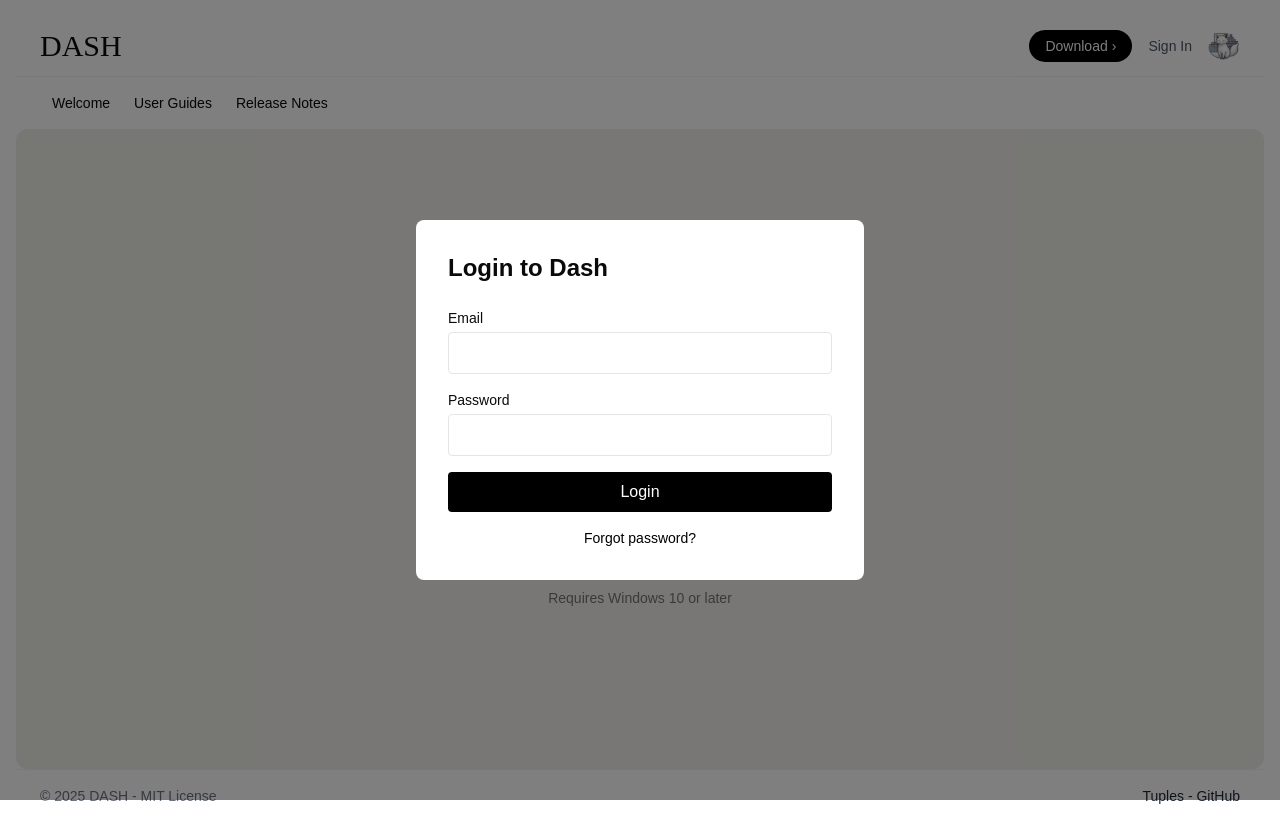
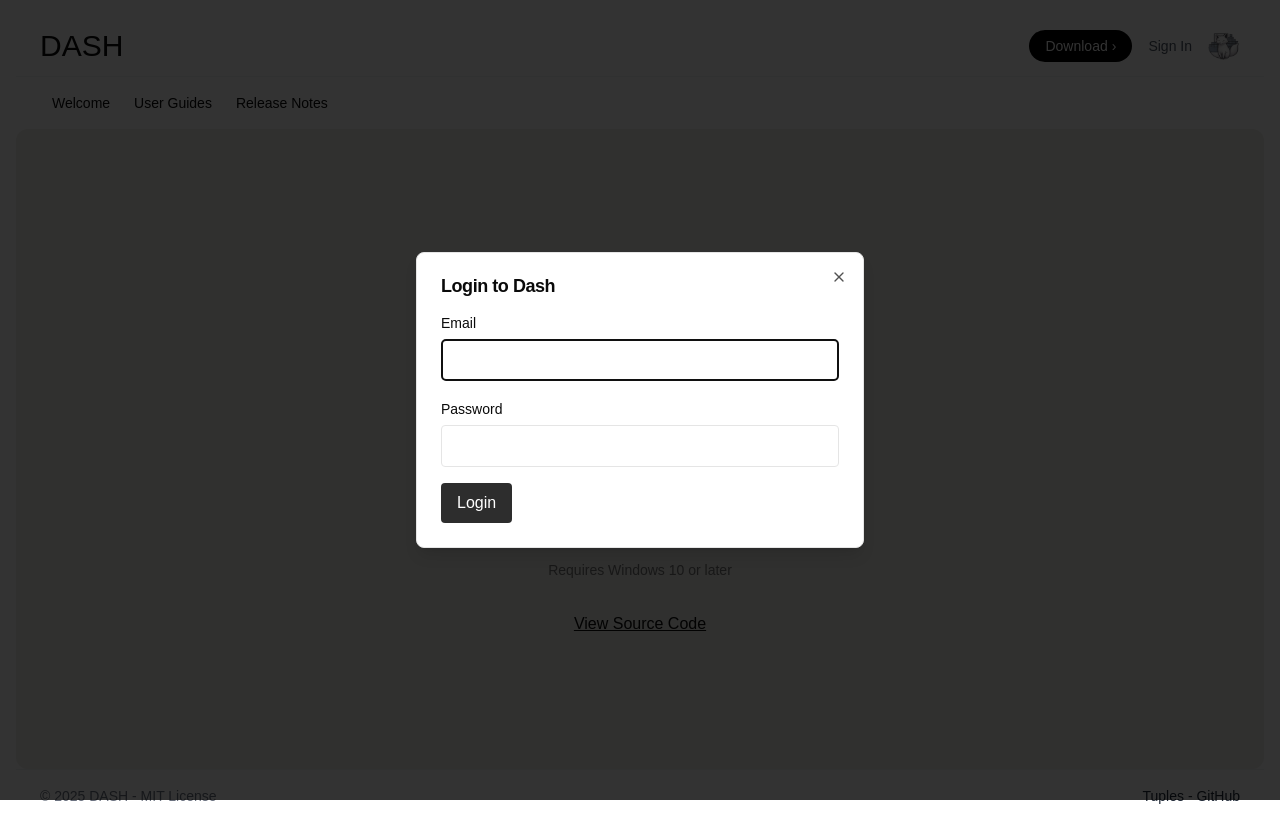
Before and after one commit to Chackoz/Dash-Landing, a Next.js app: page /download in a window 1280 px wide. Both pictures are taken after a click on the button "Sign In". Built offline with nearby package versions, Linux system fonts and the light colour scheme; no server answers.

Commit message:
update : logo font

```diff
--- a/app/(pages)/download/page.tsx
+++ b/app/(pages)/download/page.tsx
@@ -1,10 +1,10 @@
-"use client"
-import React, { useEffect, useState } from 'react';
-import { Download, Check} from 'lucide-react';
-import { Card } from '@/components/ui/card';
-import { Button } from '@/components/ui/button';
-import NavBar from '@/app/components/NavBar';
-import Footer from '@/app/components/Footer';
+"use client";
+import React, { useEffect, useState } from "react";
+import { Download, Check } from "lucide-react";
+import { Card } from "@/components/ui/card";
+import { Button } from "@/components/ui/button";
+import NavBar from "@/app/components/NavBar";
+import Footer from "@/app/components/Footer";
 
 interface Release {
   tag_name: string;
@@ -44,29 +44,29 @@
   }, []);
 
   const getOSSpecificDetails = (): { os: string; icon: string } => {
-    if (typeof window === 'undefined') return { os: 'Windows', icon: '🪟' };
+    if (typeof window === "undefined") return { os: "Windows", icon: "🪟" };
 
     const userAgent = window.navigator.userAgent.toLowerCase();
-    if (userAgent.includes('mac')) return { os: 'macOS', icon: '🍎' };
-    if (userAgent.includes('linux')) return { os: 'Linux', icon: '🐧' };
-    return { os: 'Windows', icon: '🪟' };
+    if (userAgent.includes("mac")) return { os: "macOS", icon: "🍎" };
+    if (userAgent.includes("linux")) return { os: "Linux", icon: "🐧" };
+    return { os: "Windows", icon: "🪟" };
   };
 
   const getDownloadUrl = (os: string): string => {
-    if (!latestVersion) return '';
-    const version = latestVersion.replace('v', ''); // Remove 'v' prefix if present
+    if (!latestVersion) return "";
+    const version = latestVersion.replace("v", ""); // Remove 'v' prefix if present
     const baseUrl = `https://github.com/Chackoz/Dash-Desktop/releases/download/${latestVersion}/`;
 
     switch (os) {
-      case 'Windows':
+      case "Windows":
         return `${baseUrl}DASH_${version}_x64_en-US.msi`;
-      case 'macOS':
+      case "macOS":
         return `${baseUrl}DASH_${version}_aarch64.dmg`;
-      case 'Linux':
+      case "Linux":
         // You might want to add support for different Linux package formats
         return `${baseUrl}DASH_${version}_amd64.deb`;
       default:
-        return '';
+        return "";
     }
   };
 
@@ -76,9 +76,9 @@
 
     setDownloadStarted(true);
 
-    const link = document.createElement('a');
+    const link = document.createElement("a");
     link.href = downloadUrl;
-    link.download = downloadUrl.split('/').pop() || "";
+    link.download = downloadUrl.split("/").pop() || "";
     document.body.appendChild(link);
     link.click();
     document.body.removeChild(link);
@@ -91,14 +91,14 @@
   };
 
   const osOptions: OSOption[] = [
-    { os: 'macOS', icon: '🍎' },
-    { os: 'Linux', icon: '🐧' },
-    { os: 'Windows', icon: '🪟' }
+    { os: "macOS", icon: "🍎" },
+    { os: "Linux", icon: "🐧" },
+    { os: "Windows", icon: "🪟" },
   ];
 
   return (
     <div className="min-h-screen bg-background flex flex-col items-center justify-between w-full p-4">
-      <NavBar/>
+      <NavBar />
 
       <div className=" w-full space-y-4 md:space-y-8 text-center flex justify-center items-center flex-col bg-[#f0efea] h-[80vh] rounded-xl">
         <h1 className="text-4xl font-bold mb-2">Download DASH</h1>
@@ -108,7 +108,7 @@
             <Card
               key={os}
               className={`p-4 flex flex-col items-center justify-center hover:bg-accent cursor-pointer transition-colors
-                ${selectedOS === os ? 'bg-accent' : ''}`}
+                ${selectedOS === os ? "bg-accent" : ""}`}
               onClick={() => handleOSSelect(os)}
             >
               <span className="text-2xl mb-2">{icon}</span>
@@ -130,19 +130,35 @@
             ) : (
               <Download className="mr-2 h-4 w-4" />
             )}
-            {downloadStarted ? 'Download Started' : `Download for ${selectedOS}`}
+            {downloadStarted
+              ? "Download Started"
+              : `Download for ${selectedOS}`}
           </Button>
 
           <p className="text-sm text-muted-foreground">
-            {isLoading ? "Checking version..." : `Latest version: ${latestVersion || 'Unknown'}`}
+            {isLoading
+              ? "Checking version..."
+              : `Latest version: ${latestVersion || "Unknown"}`}
           </p>
           <p className="text-sm text-muted-foreground">
-            Requires {selectedOS === 'Windows' ? 'Windows 10' : selectedOS === 'macOS' ? 'macOS 12' : 'Linux 2023.01.01'} or later
+            Requires{" "}
+            {selectedOS === "Windows"
+              ? "Windows 10"
+              : selectedOS === "macOS"
+              ? "macOS 12"
+              : "Linux 2023.01.01"}{" "}
+            or later
           </p>
         </div>
+        <a
+          href="https://github.com/Chackoz/Dash-Desktop"
+          className="underline  hover:text-gray-700 "
+        >
+          View Source Code
+        </a>
       </div>
 
-      <Footer/>
+      <Footer />
     </div>
   );
 };
--- a/app/components/LoginModal.tsx
+++ b/app/components/LoginModal.tsx
@@ -1,7 +1,7 @@
-// components/LoginModal.tsx
 "use client"
+
 import { useState, FormEvent } from 'react';
-import { Dialog } from '@/components/ui/dialog';
+import { Dialog, DialogContent, DialogHeader, DialogTitle } from '@/components/ui/dialog';
 import { useAuth } from '@/hooks/useAuth';
 
 
@@ -16,7 +16,7 @@
   const [error, setError] = useState('');
   const { login } = useAuth();
 
-  const handleSubmit = async (e: FormEvent<HTMLFormElement>) => {
+  const handleSubmit = async (e: FormEvent) => {
     e.preventDefault();
     setError('');
 
@@ -29,21 +29,26 @@
   };
 
   return (
-    <Dialog open={isOpen} onOpenChange={onClose}>
-      <div className="fixed inset-0 bg-black/50 z-50 flex items-center justify-center">
-        <div className="bg-white p-8 rounded-lg w-full max-w-md">
-          <h2 className="text-2xl font-bold mb-6">Login to Dash</h2>
+    <Dialog open={isOpen} onOpenChange={(open) => !open && onClose()}>
+      <DialogContent className="sm:max-w-md">
+        <DialogHeader className="flex flex-row items-center justify-between">
+          <DialogTitle>Login to Dash</DialogTitle>
+
+        </DialogHeader>
 
         {error && (
-            <div className="bg-red-100 border border-red-400 text-red-700 px-4 py-3 rounded mb-4">
+          <div className="bg-red-100 border border-red-400 text-red-700 px-4 py-2 rounded">
             {error}
           </div>
         )}
 
         <form onSubmit={handleSubmit} className="space-y-4">
-            <div>
-              <label className="block text-sm font-medium mb-1">Email</label>
+          <div className="space-y-1">
+            <label htmlFor="email" className="text-sm font-medium">
+              Email
+            </label>
             <input
+              id="email"
               type="email"
               value={email}
               onChange={(e) => setEmail(e.target.value)}
@@ -52,9 +57,12 @@
             />
           </div>
 
-            <div>
-              <label className="block text-sm font-medium mb-1">Password</label>
+          <div className="space-y-1">
+            <label htmlFor="password" className="text-sm font-medium">
+              Password
+            </label>
             <input
+              id="password"
               type="password"
               value={password}
               onChange={(e) => setPassword(e.target.value)}
@@ -63,18 +71,17 @@
             />
           </div>
 
+          <div className="flex items-center justify-between">
             <button
               type="submit"
-              className="w-full bg-black text-white py-2 rounded hover:bg-gray-800 transition"
+              className="bg-[#2d2d2d] text-white px-4 py-2 rounded hover:bg-gray-700"
             >
               Login
             </button>
-            <a href="/reset-password" className="text-sm text-accent text-center block text-black">
-              Forgot password?
-            </a>
+
+          </div>
         </form>
-        </div>
-      </div>
+      </DialogContent>
     </Dialog>
   );
 };
--- a/app/components/NavBar.tsx
+++ b/app/components/NavBar.tsx
@@ -37,7 +37,7 @@
     <nav className="sticky top-0 z-50 w-full flex flex-col bg-white ">
       <div className="px-4 md:px-6 py-3 flex justify-between items-center">
         <div className="flex items-center gap-4">
-          <Link href="/" className="font-bold text-3xl rock-salt-regular">
+          <Link href="/" className="font-bold text-3xl public-sans">
             DASH
           </Link>
         </div>
--- a/app/globals.css
+++ b/app/globals.css
@@ -2,13 +2,19 @@
 @tailwind components;
 @tailwind utilities;
 
-@import url("https://fonts.googleapis.com/css2?family=Big+Shoulders+Inline:opsz,wght@10..72,100..900&family=Quicksand:wght@300..700&family=Rock+Salt&display=swap");
-
+@import url('https://fonts.googleapis.com/css2?family=Big+Shoulders+Inline:opsz,wght@10..72,100..900&family=Public+Sans:ital,wght@0,100..900;1,100..900&family=Quicksand:wght@300..700&family=Rock+Salt&display=swap');
 .rock-salt-regular {
   font-family: "Rock Salt", cursive;
   font-weight: 400;
   font-style: normal;
 }
+.public-sans {
+  font-family: "Public Sans", sans-serif;
+  font-optical-sizing: auto;
+  font-weight: 400;
+  font-style: normal;
+}
+
 
 .quicksand {
   font-family: "Quicksand", sans-serif;
@@ -20,7 +26,7 @@
 .big-shoulders-inline {
   font-family: "Big Shoulders Inline", sans-serif;
   font-optical-sizing: auto;
-  font-weight: 400;
+  font-weight: 200;
   font-style: normal;
 }
 
--- a/app/page.tsx
+++ b/app/page.tsx
@@ -10,8 +10,8 @@
 
       <section className=" bg-[#f0efea] h-[80vh] flex justify-center items-center flex-col rounded-xl">
         <div className=" mx-auto px-4 text-center">
-          <h1 className="text-8xl font-bold mb-6 big-shoulders-inline">
-            Build with <span className="font-normal rock-salt-regular">DASH</span>
+          <h1 className="text-8xl font-normal mb-6 big-shoulders-inline">
+            Build with <span className="font-bold public-sans">DASH</span>
           </h1>
 
           <p className="text-3xl text-gray-700 quicksand">
```
Lines whose indentation alone changed are shown as unchanged.
